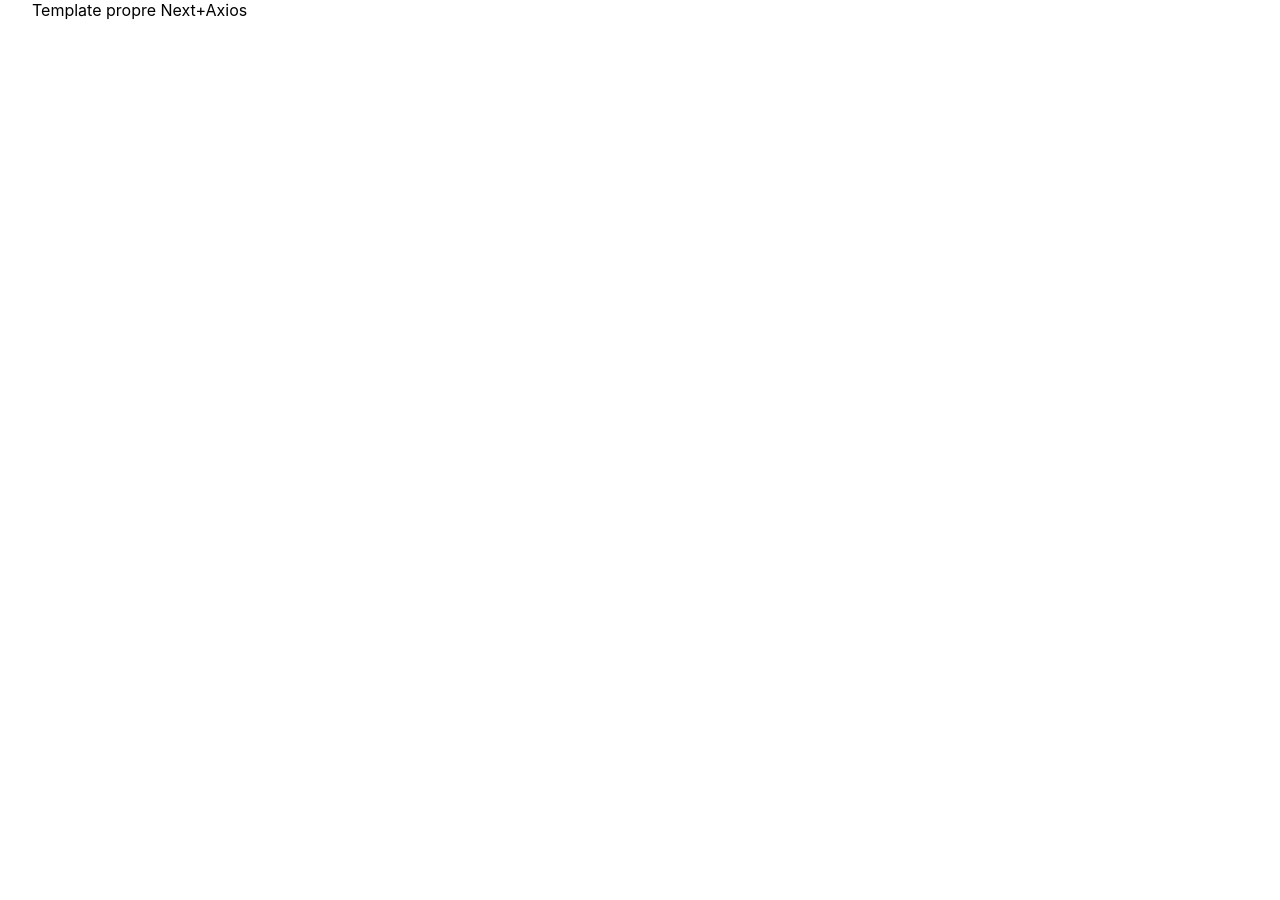
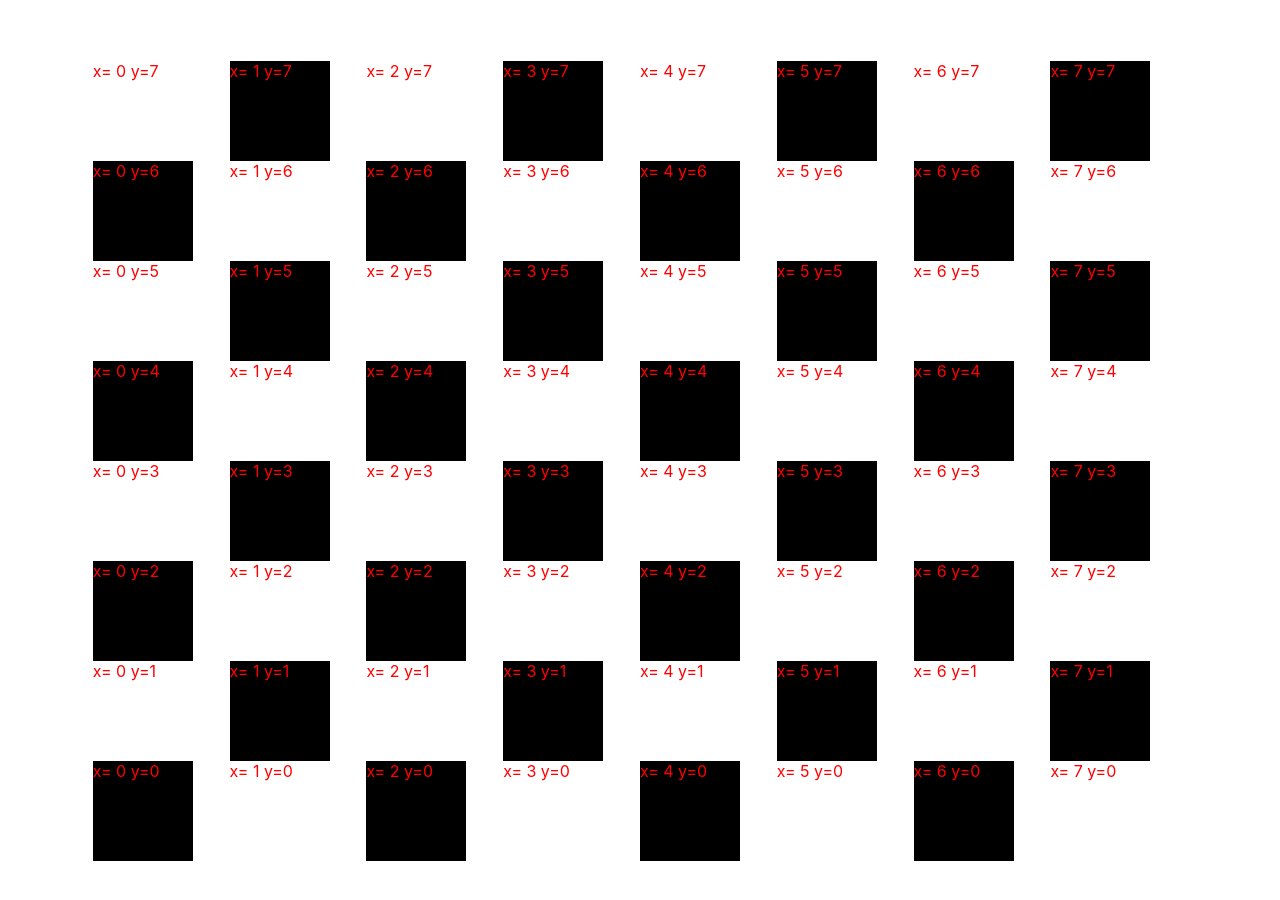
Before and after one commit to LucFERRO/ChessNext, a Next.js app: page / in a window 1280 px wide. Shown: the top 900 px of the page. Before the commit the page ends 800 px from the top, so only its background shows below. Built offline with nearby package versions, Linux system fonts and the light colour scheme.

Commit message:
board OK

```diff
--- /dev/null
+++ b/components/Board.js
@@ -0,0 +1,19 @@
+import React from 'react'
+import boardStyle from '../styles/Board.module.scss'
+
+export default function Board() {
+
+  let array = [0, 1, 2, 3, 4, 5, 6, 7]
+
+  return (
+    <div className={boardStyle.container}>
+
+      {array.map((row, i) => {
+        return array.map((column, i) => {
+          return <div className={ (7-column+row)%2 == 0 ? boardStyle.black : boardStyle.white } data-x={column} data-y={7-row}>{`x= ${column} y=${7-row}`}</div>
+        })
+      })}
+
+    </div>
+  )
+}
--- a/package.json
+++ b/package.json
@@ -10,9 +10,11 @@
   },
   "dependencies": {
     "axios": "^0.27.2",
-    "next": "12.3.1",
+    "next": "^12.3.1",
     "react": "18.2.0",
-    "react-dom": "18.2.0"
+    "react-dom": "18.2.0",
+    "sass": "^1.56.1",
+    "scss": "^0.2.4"
   },
   "devDependencies": {
     "eslint": "8.24.0",
--- a/pages/index.js
+++ b/pages/index.js
@@ -1,11 +1,12 @@
 import Head from 'next/head'
 import Image from 'next/image'
+import Board from '../components/Board'
 import styles from '../styles/Home.module.css'
 
 export default function Home() {
   return (
     <div className={styles.container}>
-        Template propre Next+Axios
+        <Board />
     </div>
   )
 }
--- /dev/null
+++ b/styles/Board.module.scss
@@ -0,0 +1,29 @@
+.container {
+    padding: 5%;
+    margin: 0;
+    width: 100%;
+    display: grid;
+    grid-column-gap: 0;
+    row-gap: 0;
+    grid-template-columns: repeat(8, auto);
+    grid-template-rows: auto;
+    grid-auto-flow: row;
+    align-items: stretch;
+
+    > div {
+        height: 100px;
+        width: 100px;
+        margin: 0;
+        color: red;
+        grid-column: attr(data-y);
+        grid-row: attr(data-x);
+    }
+}
+
+.white {
+    background-color: white;
+}
+
+.black {
+    background-color: black;
+}
--- a/styles/Home.module.css
+++ b/styles/Home.module.css
@@ -1,5 +1,8 @@
 .container {
   padding: 0 2rem;
+  display: flex;
+  justify-content: center;
+  align-items: center;
 }
 
 .main {
--- a/styles/globals.css
+++ b/styles/globals.css
@@ -21,6 +21,6 @@ a {
   }
   body {
     color: white;
-    background: black;
+    background: grey
   }
 }
```
Also changed, not shown: 2 other files (tests, documents, lock files or other folders).
